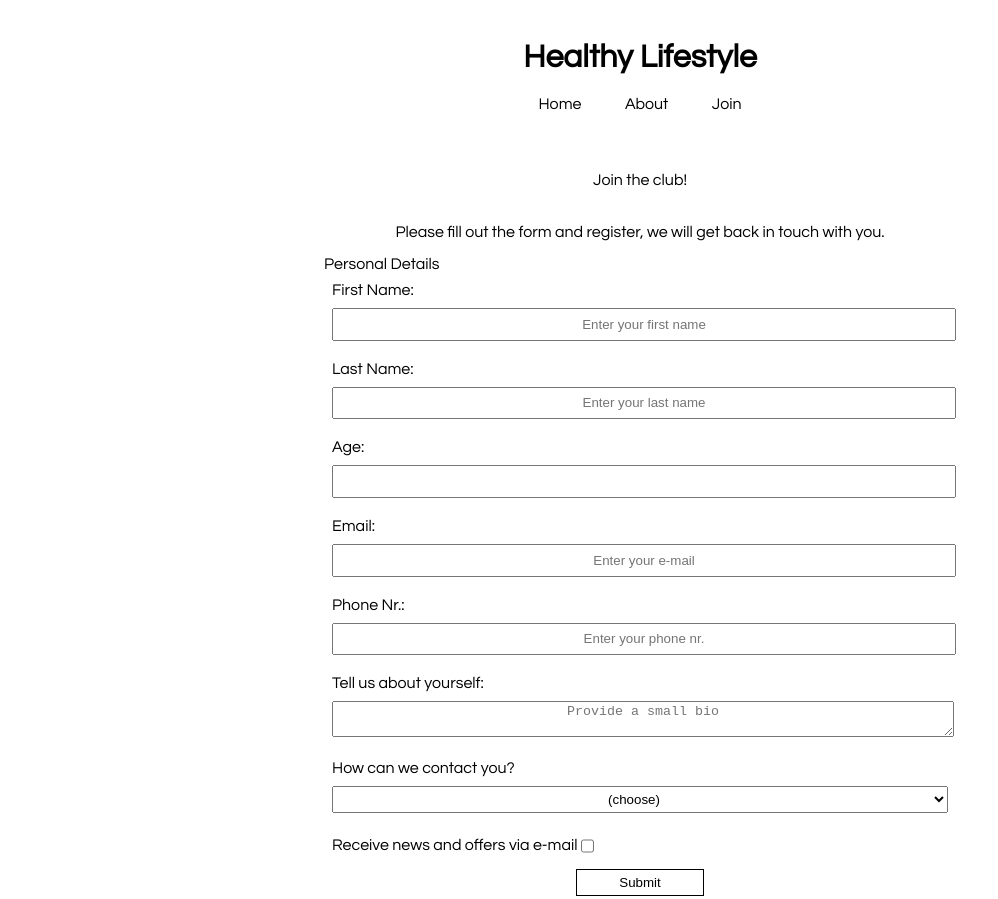
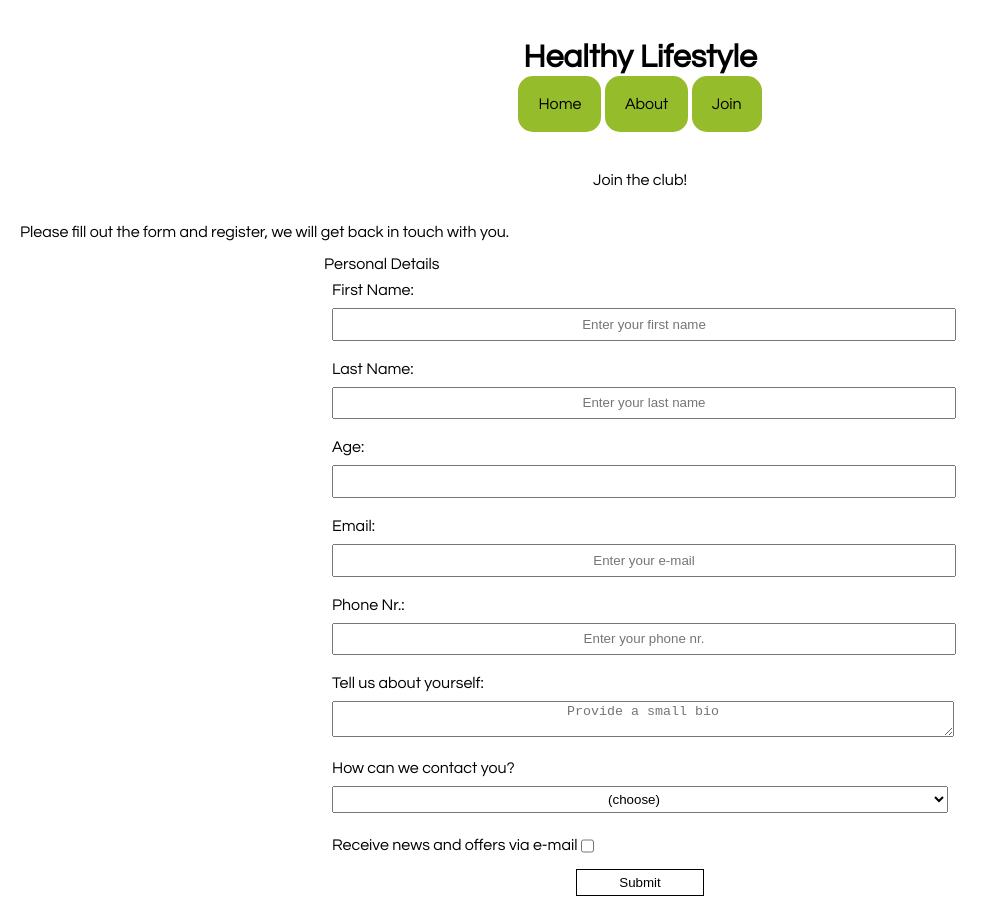
Before and after one commit to diegosno/Healthy-lifestyle, a plain HTML site: page join.html in a window 1280 px wide. Shown: the top 899 px of the page, without its empty margins (0-998 px from the left). Drawn offline with Linux system fonts and the light colour scheme.

Commit message:
Edit p style

```diff
--- a/assets/css/styles.css
+++ b/assets/css/styles.css
@@ -4,7 +4,8 @@
 /* GENERAL STYLES */
 p {
   margin: 1em auto;
-  text-align: center;
+  text-align: justify;
+  text-indent: 20px;
 }
 body {
   background-color: #ffffff;
@@ -15,10 +16,12 @@ body {
 a {
   color: #000000;
   text-decoration: none;
-  border-radius: 0px;
+  border-radius: 15px;
+  background-color: #95bc2b;
+  text-decoration: none;
 }
 a:hover {
-  text-decoration: underline;
+  background-color: hsl(76, 63%, 55%);
 }
 
 h2 {
```
Also changed, not shown: 1 other file.
